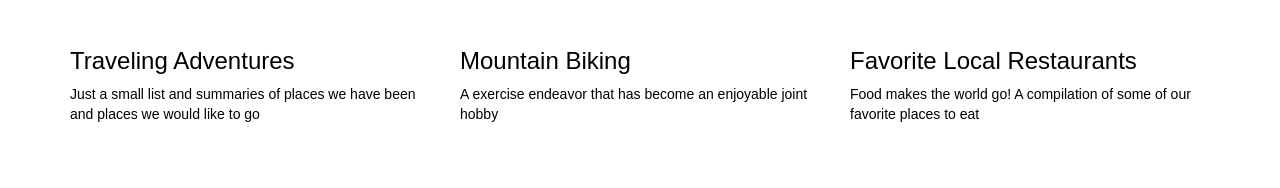
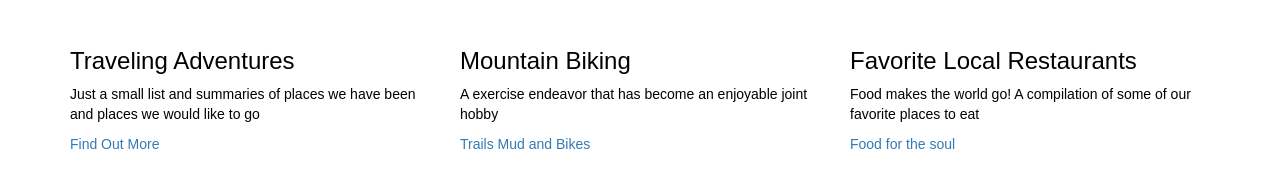
Before and after one commit to tbae2/pryorbae.com, a plain HTML site: page index.html in a window 1280 px wide. Shown: the part 452-640 px from the top of the page. Drawn offline with nearby package versions, Linux system fonts and the light colour scheme.

Commit message:
framework for a footer

```diff
--- a/css/main.css
+++ b/css/main.css
@@ -40,3 +40,7 @@ body {
 	font-weight: 600;
 	margin-right: 10px;
 }
+
+.footer {
+
+}
--- a/index.html
+++ b/index.html
@@ -1,5 +1,6 @@
 <!DOCTYPE html>
 <html lang="en">
+
 	<head>
 	<link href='http://fonts.googleapis.com/css?family=Open+Sans:400,700,600' rel='stylesheet' type='text/css'>
 	<link rel="stylesheet" href="css/bootstrap.css" >
@@ -37,14 +38,17 @@
 						<div class="col-md-4">
 							<h3>Traveling Adventures</h3>
 								<p>Just a small list and summaries of places we have been and places we would like to go</p>
+							<a href="#">Find Out More</a>
 						</div>
 						<div class="col-md-4">
 							<h3>Mountain Biking</h3>
 							<p>A exercise endeavor that has become an enjoyable joint hobby</p>
+							<a href="#">Trails Mud and Bikes</a>
 						</div>
 						<div class="col-md-4">
 							<h3>Favorite Local Restaurants</h3>
 							<p>Food makes the world go! A compilation of some of our favorite places to eat</p>
+							<a href="#">Food for the soul</a>
 					</div>
 				</div>
 			</div>
```
